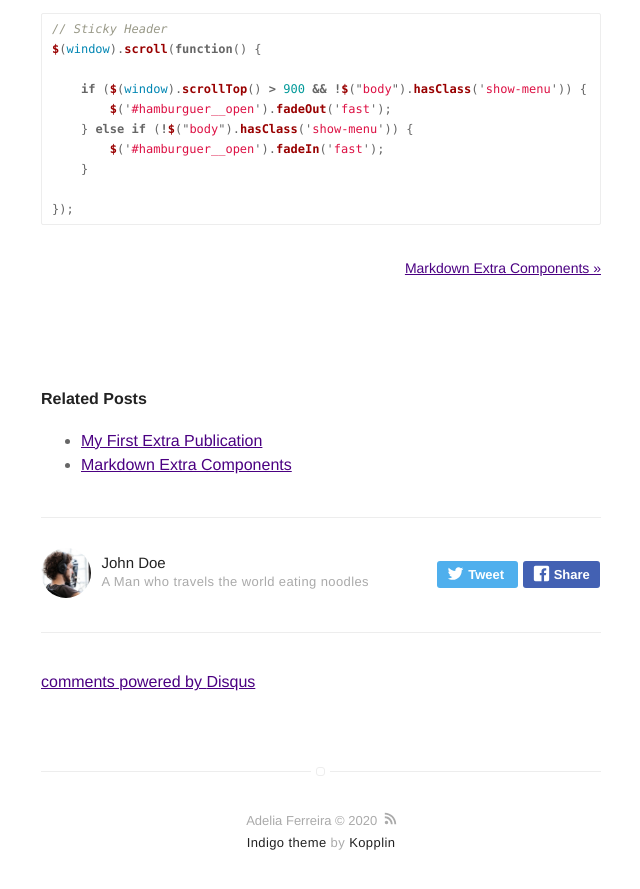
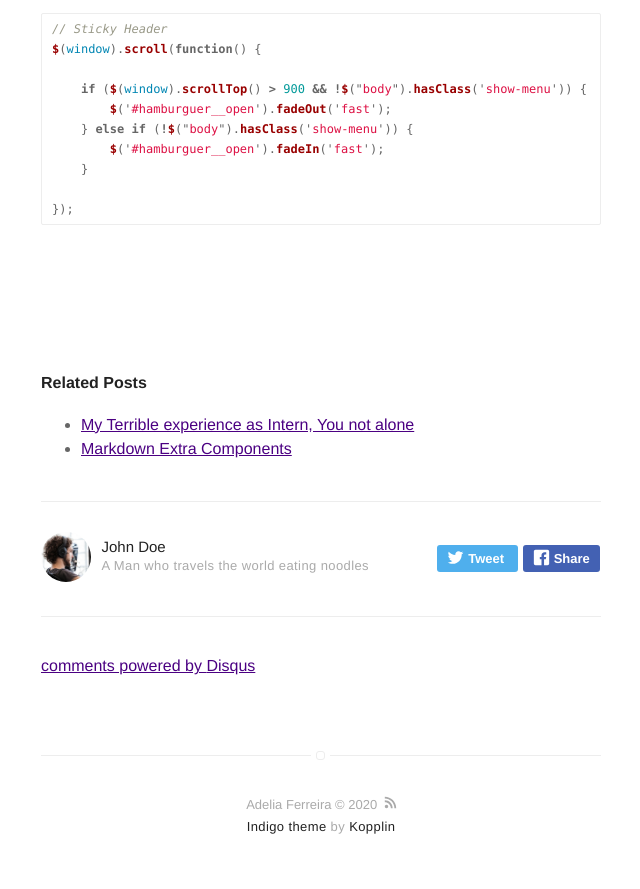
Before and after one commit to adeliaferreira/blog, a Jekyll site: the page built from _posts/2016-02-24-markdown-common-elements.markdown, in a window 1280 px wide and 900 px high, scrolled down 5151 px. Shown: the top 889 px of the window, without its empty margins (319-959 px from the left). Built offline with Jekyll 4.4.1, drawn with Linux system fonts in a browser that asks for light colours; comment, search, counter and statistics services are not loaded.

Commit message:
Change title first post, and hidden oldest post, that not mine
Signed-off-by: adelia ferreira <tay.figueira@gmail.com>

```diff
--- a/_posts/2015-02-24-markdown-extra-components.markdown
+++ b/_posts/2015-02-24-markdown-extra-components.markdown
@@ -4,6 +4,7 @@ layout: post
 date: 2016-02-24 22:48
 image: /assets/images/markdown.jpg
 headerImage: false
+hidden: true
 tag:
 - markdown
 - components
--- a/_posts/2016-02-24-markdown-common-elements.markdown
+++ b/_posts/2016-02-24-markdown-common-elements.markdown
@@ -4,10 +4,11 @@ layout: post
 date: 2016-02-24 22:44
 image: /assets/images/markdown.jpg
 headerImage: false
+hidden: true
 tag:
 - markdown
 - elements
-star: true
+star: false
 category: blog
 author: johndoe
 description: Markdown summary with different options
--- a/_posts/2020-05-27-first-publication.markdown
+++ b/_posts/2020-05-27-first-publication.markdown
@@ -1,5 +1,5 @@
 ---
-title: "My First Extra Publication"
+title: "My Terrible experience as Intern, You not alone "
 layout: post
 date: 2020-05-27 20:53
 image: /assets/images/profile-tay.jpg
```
